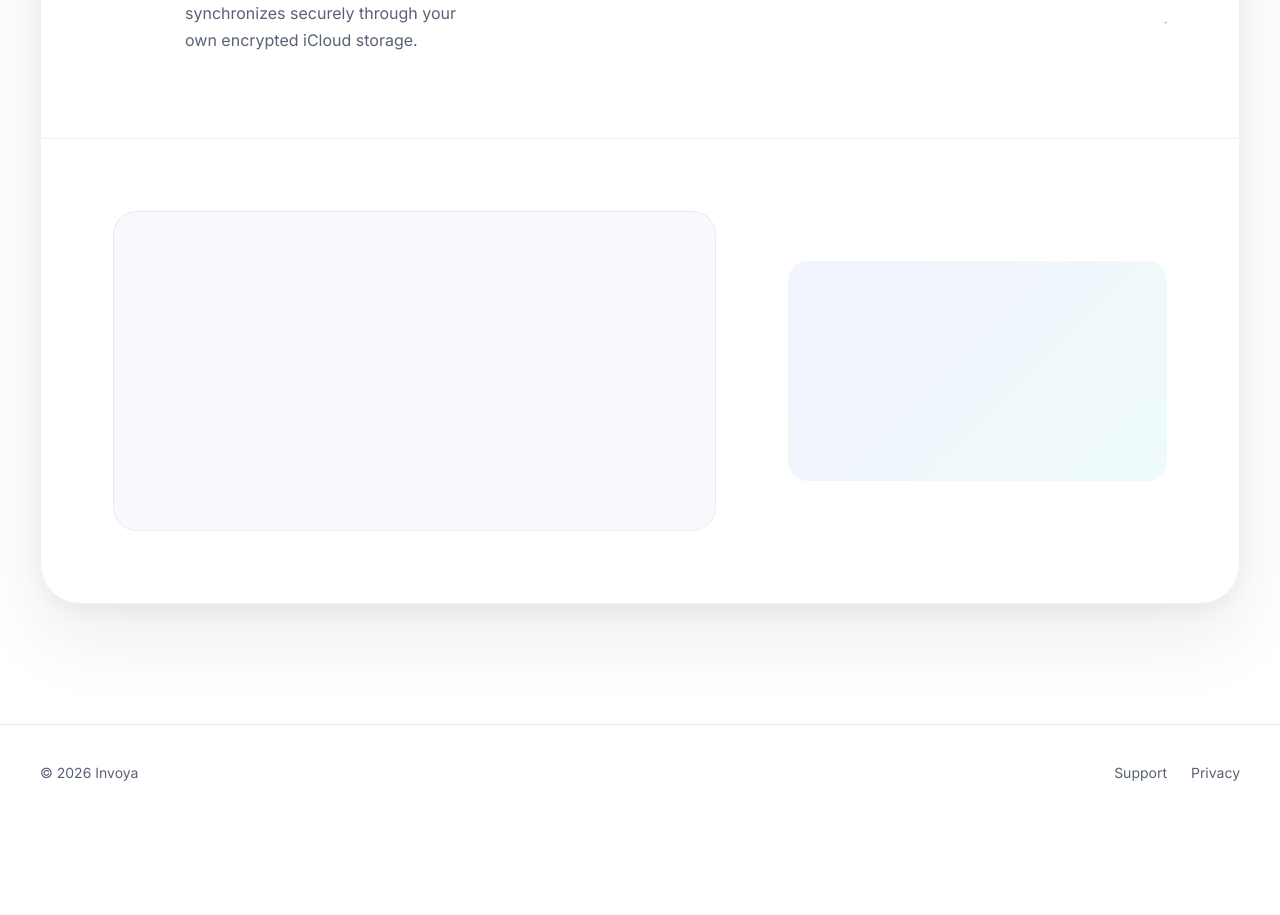
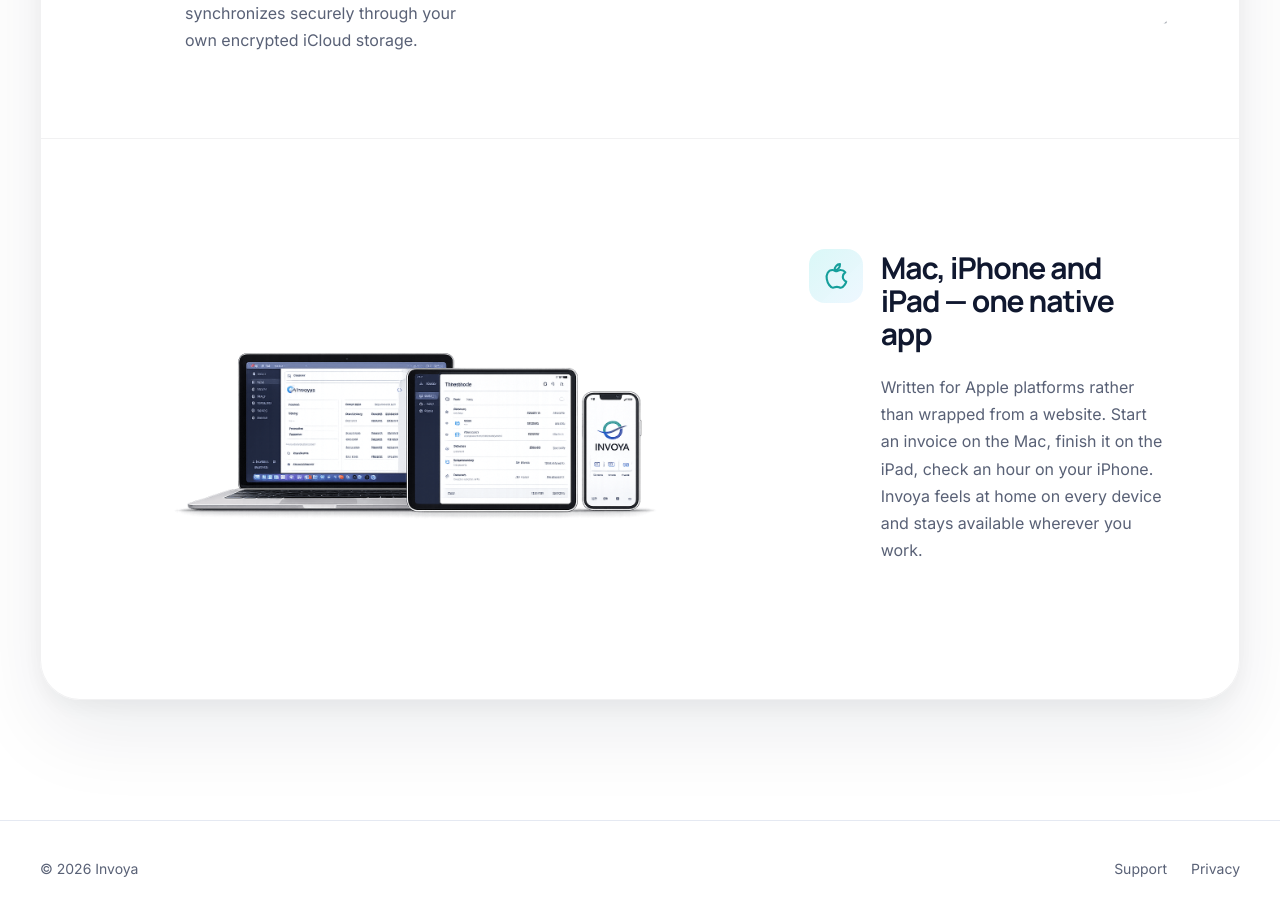
Before and after one commit to DariaKott/invoya-website, a Next.js app: page / in a window 1280 px wide. Shown: the part 2200-3115 px from the top of the page. Before the commit the page ends 3021 px from the top, so only its background shows below. Built offline with nearby package versions, Linux system fonts and the light colour scheme.

Commit message:
add NativeAppFeature block

```diff
--- a/src/components/sections/Features/Features.module.scss
+++ b/src/components/sections/Features/Features.module.scss
@@ -239,6 +239,27 @@
   color: $color-primary;
 }
 
+.nativeVisual {
+  display: flex;
+  flex: 1 1 auto;
+  min-width: 0;
+  align-items: center;
+  justify-content: center;
+}
+
+.nativeImage {
+  display: block;
+  width: 100%;
+  max-width: 680px;
+  height: auto;
+  object-fit: contain;
+}
+
+.nativeIcon {
+  background: linear-gradient(135deg, rgba(23, 211, 207, 0.16), rgba(89, 178, 255, 0.1));
+  color: #159f9b;
+}
+
 @include tablet {
   .row {
     gap: 48px;
@@ -290,6 +311,10 @@
     width: 25%;
     max-width: 130px;
   }
+
+  .nativeImage {
+    max-width: 560px;
+  }
 }
 
 @include mobile {
@@ -321,7 +346,8 @@
   .featureContent,
   .invoiceVisual,
   .timesheetsVisual,
-  .privacyVisual {
+  .privacyVisual,
+  .nativeVisual {
     flex: none;
     width: 100%;
     max-width: none;
@@ -377,6 +403,10 @@
     bottom: -14px;
     width: 28%;
     max-width: 128px;
+  }
+
+  .nativeImage {
+    max-width: 520px;
   }
 }
 
@@ -470,6 +500,14 @@
     max-width: 104px;
     border-radius: 22px;
   }
+
+  .nativeVisual {
+    padding-inline: 8px;
+  }
+
+  .nativeImage {
+    max-width: 100%;
+  }
 }
 
 @media (max-width: 360px) {
--- a/src/components/sections/Features/Features.tsx
+++ b/src/components/sections/Features/Features.tsx
@@ -1,6 +1,7 @@
 import { Container } from "@/components/ui/Container/Container";
 
 import { InvoiceFeature } from "./InvoiceFeature";
+import { NativeAppFeature } from "./NativeAppFeature";
 import { PrivacyFeature } from "./PrivacyFeature";
 import { TimesheetsFeature } from "./TimesheetsFeature";
 
@@ -14,11 +15,7 @@ export function Features() {
           <InvoiceFeature />
           <TimesheetsFeature />
           <PrivacyFeature />
-
-          <section className={`${styles.row} ${styles.reverse}`}>
-            <div className={styles.contentPlaceholder}></div>
-            <div className={styles.visualPlaceholder}></div>
-          </section>
+          <NativeAppFeature />
         </div>
       </Container>
     </section>
--- /dev/null
+++ b/src/components/sections/Features/NativeAppFeature.tsx
@@ -0,0 +1,47 @@
+import Image from "next/image";
+
+import styles from "./Features.module.scss";
+
+const basePath = process.env.NEXT_PUBLIC_BASE_PATH ?? "";
+
+export function NativeAppFeature() {
+  return (
+    <section className={`${styles.row} ${styles.reverse}`}>
+      <div className={styles.featureContent}>
+        <div className={styles.featureHeading}>
+          <div className={`${styles.featureIcon} ${styles.nativeIcon}`} aria-hidden="true">
+            <svg
+              viewBox="0 0 24 24"
+              className={styles.featureIconSvg}
+              focusable="false"
+            >
+              <path d="M12 3.5c.8-1 2.2-1.7 3.4-1.7.1 1.4-.4 2.8-1.2 3.7-.8.9-2.1 1.6-3.3 1.5-.2-1.3.3-2.6 1.1-3.5Z" />
+              <path d="M17.8 12.8c0-2.5 2.1-3.8 2.2-3.9-1.2-1.8-3.1-2-3.8-2-1.6-.2-3.1 1-3.9 1-.8 0-2-1-3.3-1-1.7 0-3.3 1-4.2 2.5-1.8 3.1-.5 7.7 1.3 10.2.9 1.2 1.9 2.6 3.3 2.5 1.3-.1 1.8-.8 3.4-.8 1.6 0 2 .8 3.4.8 1.4 0 2.3-1.2 3.2-2.5 1-1.4 1.4-2.8 1.4-2.9-.1 0-3-.9-3-3.9Z" />
+            </svg>
+          </div>
+
+          <h2 className={styles.featureTitle}>
+            Mac, iPhone and iPad — one native app
+          </h2>
+        </div>
+
+        <p className={styles.featureDescription}>
+          Written for Apple platforms rather than wrapped from a website. Start
+          an invoice on the Mac, finish it on the iPad, check an hour on your
+          iPhone. Invoya feels at home on every device and stays available
+          wherever you work.
+        </p>
+      </div>
+
+      <div className={styles.nativeVisual}>
+        <Image
+          src={`${basePath}/images/screenshots/one-app.png`}
+          alt="Invoya running on Mac, iPad and iPhone"
+          width={1536}
+          height={1024}
+          className={styles.nativeImage}
+        />
+      </div>
+    </section>
+  );
+}
```
Also changed, not shown: public/images/screenshots/one-app.png (added).
